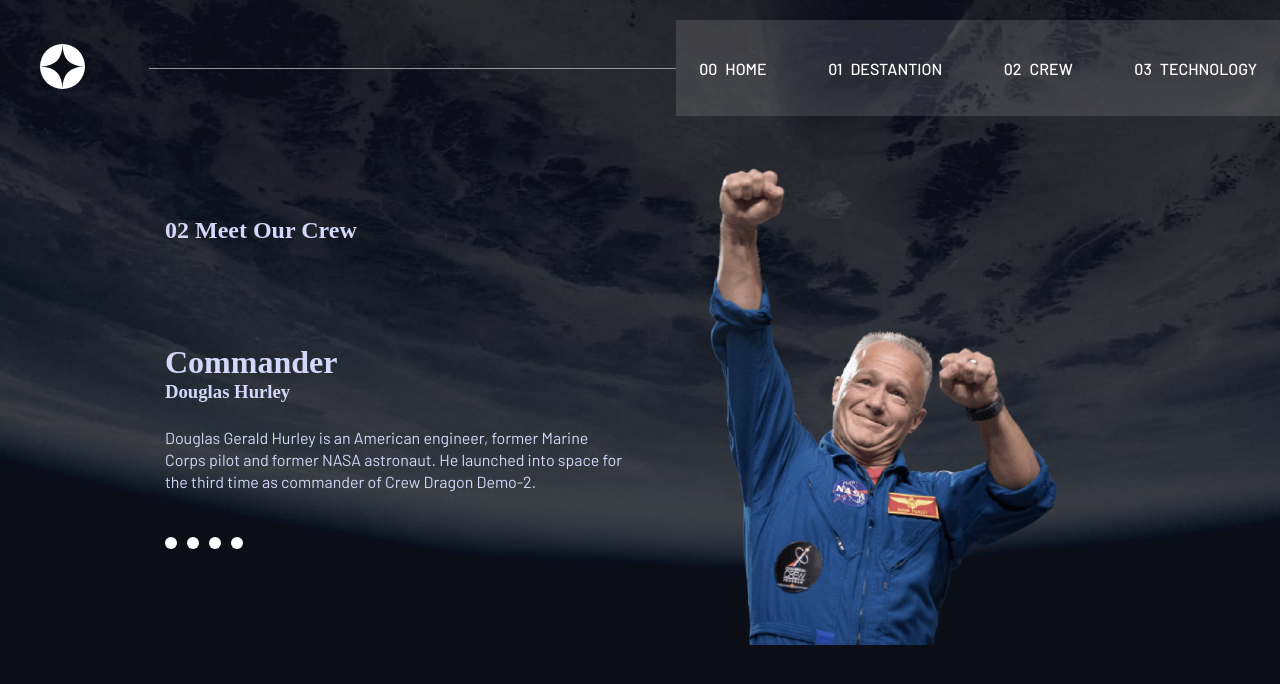
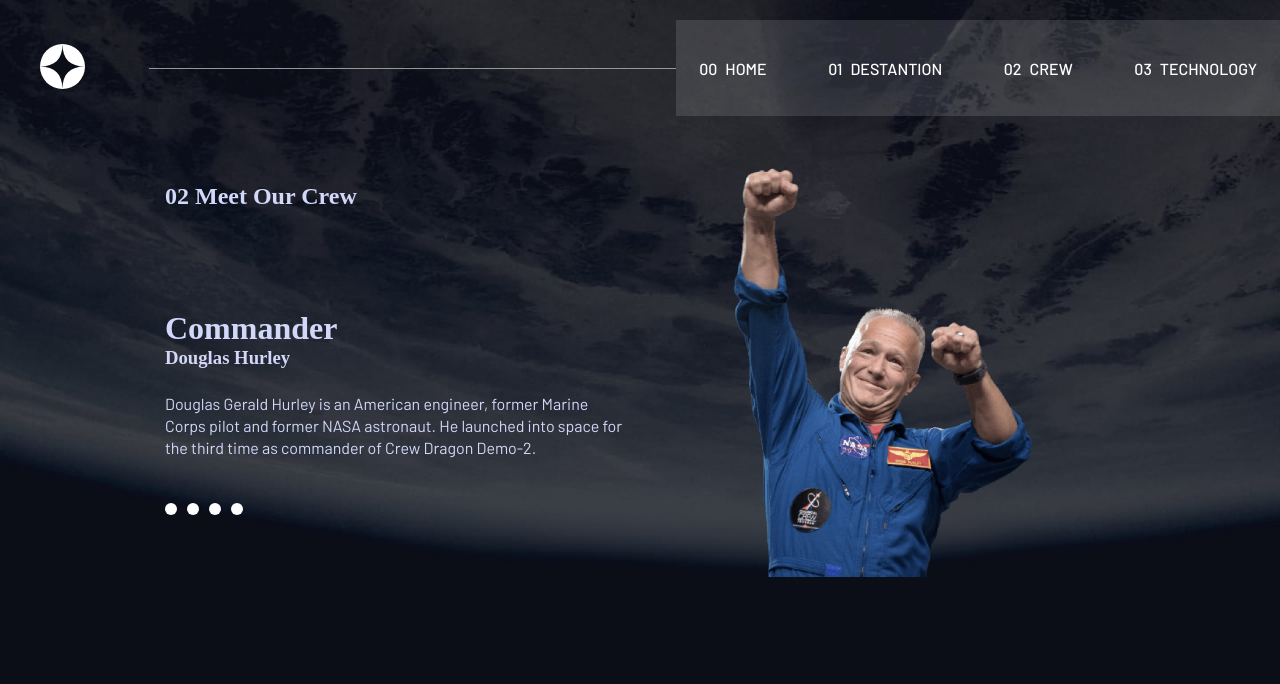
Before and after one commit to Hanan1413/space-tourism-website, a React (Vite) app: page /crew in a window 1280 px wide. Shown: the top 684 px of the page. Built offline with nearby package versions, Linux system fonts and the light colour scheme; a web font is replaced by a local one.

Commit message:
updeate crew components

```diff
--- a/src/pages/crew/Crew.jsx
+++ b/src/pages/crew/Crew.jsx
@@ -16,7 +16,7 @@
     <div className={styles.mainPage}>
             {/* Pass the current crew member based on the activeIndex */}
 
-      <SingleCrew crew={crew[activepaginationIndex]} handleClick={handleClick} setActivePaginationIndex={setActivePaginationIndex} activepaginationIndex={activepaginationIndex}/>
+      <SingleCrew crew={crew[activepaginationIndex]}  setActivePaginationIndex={setActivePaginationIndex} />
 
 
 
--- a/src/pages/crew/SingleCrew.jsx
+++ b/src/pages/crew/SingleCrew.jsx
@@ -1,8 +1,8 @@
 import React from 'react'
 import styles from './crew.module.css';
 
-const SingleCrew = ({pagination, handleClick, crew, setActivePaginationIndex}) => {
-    const {name, role, bio, id, images} = crew;
+const SingleCrew = ({ crew, setActivePaginationIndex}) => {
+    const {name, role, bio, images} = crew;
     const{png} = images;
 
 
@@ -22,11 +22,11 @@
         <p>{bio}</p>
 
                   {/* Display pagination or navigation buttons */}
-                  <div className={styles.paginations}>
+          <div className={styles.paginations}>
           <div className={styles.pagination} onClick={() => setActivePaginationIndex(0)}></div>
           <div className={styles.pagination} onClick={() => setActivePaginationIndex(1)}></div>
-          <div className={styles.pagination}onClick={() => setActivePaginationIndex(2)}></div>
-          <div className={styles.pagination}onClick={() => setActivePaginationIndex(3)}></div>
+          <div className={styles.pagination} onClick={() => setActivePaginationIndex(2)}></div>
+          <div className={styles.pagination} onClick={() => setActivePaginationIndex(3)}></div>
 
 
       </div>
--- a/src/pages/crew/crew.module.css
+++ b/src/pages/crew/crew.module.css
@@ -28,7 +28,7 @@
   color: var(--clr-light); /* Ensure text color contrasts with background */
   text-align: center; /* Center text alignment */
   font-family: var(--b);
-  z-index: -1;
+  z-index: -1
 }
 
 
@@ -53,9 +53,6 @@
   margin-top: 24px;
   margin-bottom: 50px;
   cursor: pointer;
-  /* position: absolute; */
-  /* top: 80%;
-  left: 20%; */
 }
 .pagination {
   color: var(--clr-white);
@@ -88,7 +85,7 @@
 
   }
   .crew{
-    width: 350px;
+    width: 300px;
     object-fit: contain;
   }
 
@@ -99,7 +96,7 @@
     flex-direction: row;
     width: 100%;
     margin: auto;
-    padding: 48px 165px;
+    padding: 48px 165px 0 165px;
     gap: 20px;
   }
   .leftSide {
```
